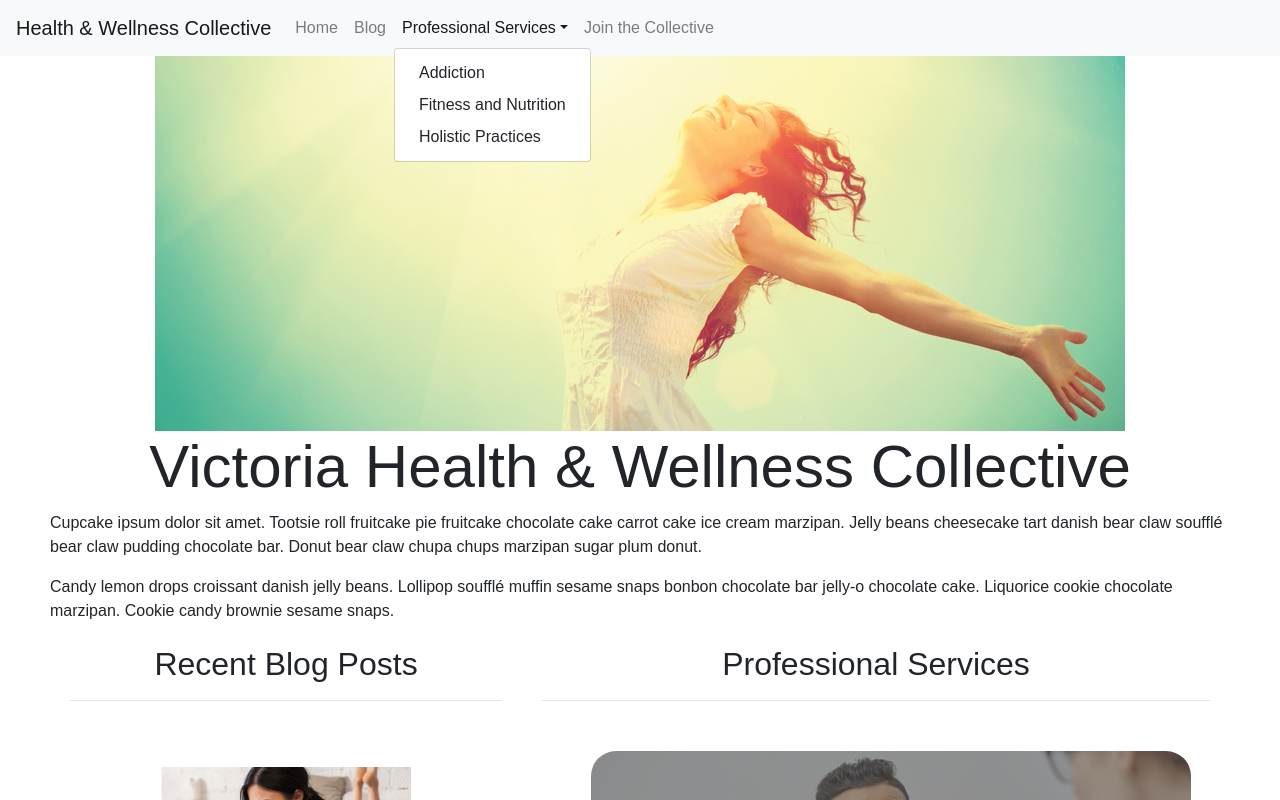
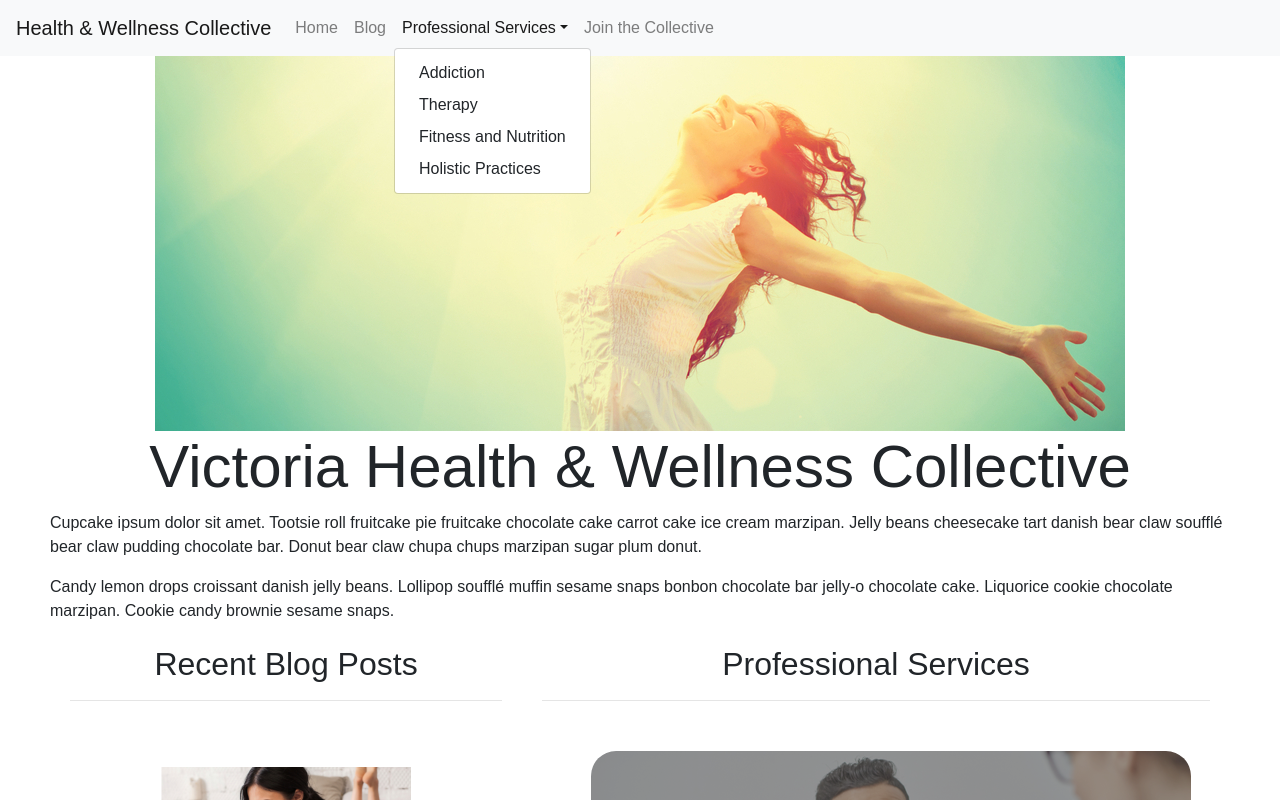
Before and after one commit to rachelrj/colorado-wellness, a React (Create React App) app: page / in a window 1280 px wide. Both pictures are taken after a click on the button "Professional Services". Shown: the top 800 px of the page. Built offline with nearby package versions, Linux system fonts and the light colour scheme.

Commit message:
nav update

```diff
--- a/src/Header.js
+++ b/src/Header.js
@@ -31,6 +31,7 @@ class Header extends React.Component {
                   <Nav.Link href="/blog/What-are-Triggers">Blog</Nav.Link>
                   <NavDropdown title="Professional Services" id="basic-nav-dropdown">
                     <NavDropdown.Item href="/drug-alcohol-treatment-rehabilitation-support-aftercare">Addiction</NavDropdown.Item>
+                    <NavDropdown.Item href="/under-construction">Therapy</NavDropdown.Item>
                     <NavDropdown.Item href="/under-construction">Fitness and Nutrition</NavDropdown.Item>
                     <NavDropdown.Item href="/under-construction">Holistic Practices</NavDropdown.Item>
                   </NavDropdown>
```
